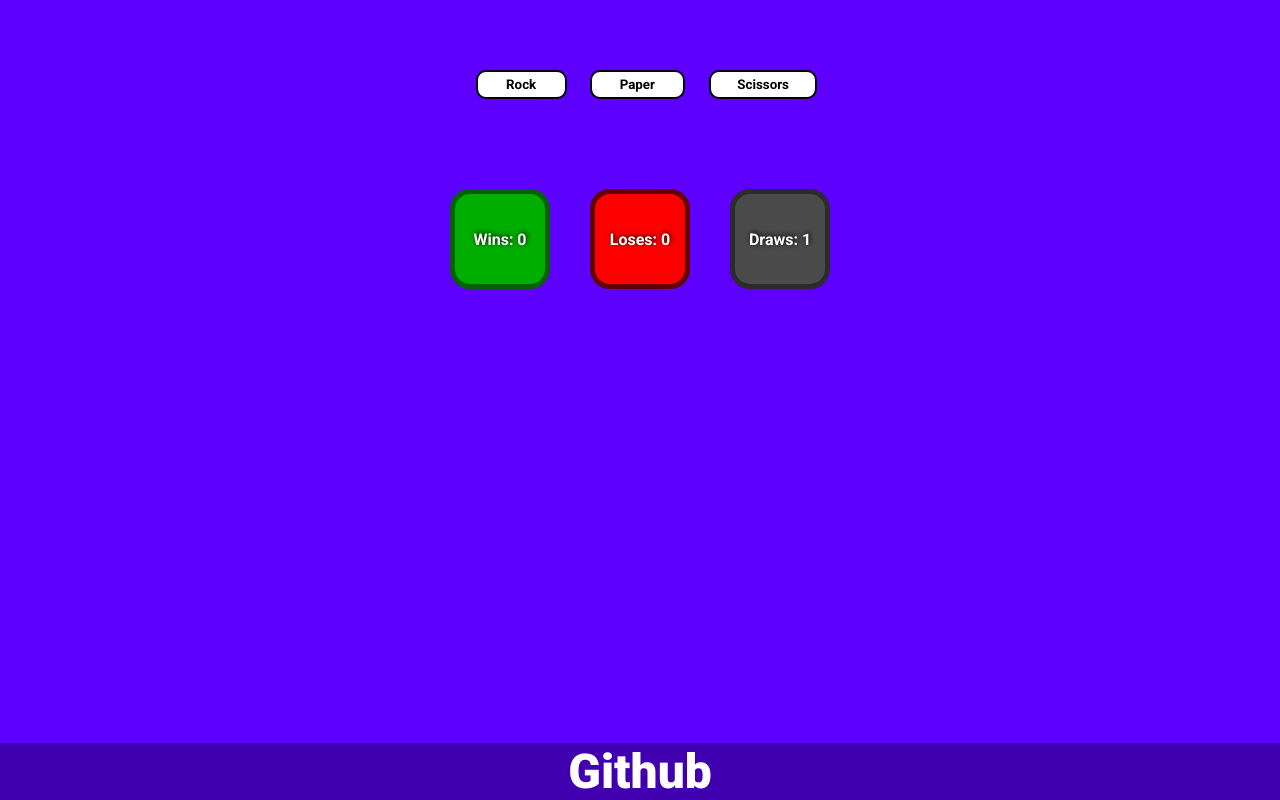
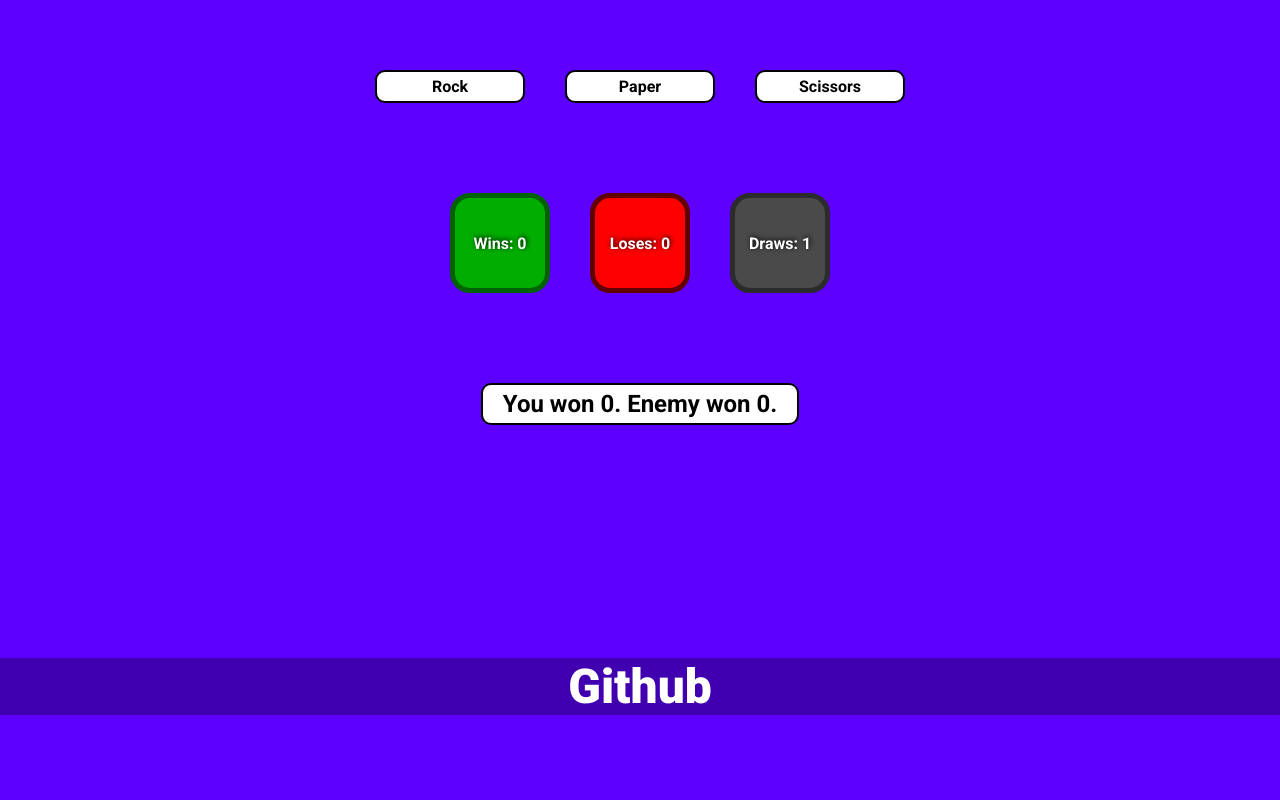
Before and after one commit to MateuszTate/Rock-Paper-Scissors-the-odin-project, a plain HTML site: page index.html in a window 1280 px wide. Both pictures are taken after a click on the button "Rock". Drawn offline with Linux system fonts and the light colour scheme.

Commit message:
Add some css and more javascript for better experience with the game

```diff
--- a/index.html
+++ b/index.html
@@ -20,10 +20,14 @@
 
     </div>
     <div class="container2">
-    <span class="wins">Wins: 0</span>
-    <span class="loses">Loses: 0</span>
-    <span class="draws">Draws: 0</span>
-</div>
+        <span class="wins">Wins: 0</span>
+        <span class="loses">Loses: 0</span>
+        <span class="draws">Draws: 0</span>
+    </div>
+    <div class="container3">
+        <span class="howManyWins">You won 0. Enemy won 0.</span>
+        <span class="percentOfWins"></span>
+    </div>
 
 <div class="footer">
     <a href="https://github.com/MateuszTate">Github</a>
--- a/script.js
+++ b/script.js
@@ -12,12 +12,16 @@ let getComputerChoice = function(){
 
 let computerSelection = getComputerChoice();
 
+const howManyWins = document.querySelector('.howManyWins');
+const percentOfWins = document.querySelector('.percentOfWins');
+
 let round = function(playerSelection,computerSelection){
 
 
     const wins = document.querySelector('.wins');
     const loses = document.querySelector('.loses');
     const draws = document.querySelector('.draws');
+
 
 
 
@@ -71,6 +75,19 @@ let round = function(playerSelection,computerSelection){
     loses.textContent = 'Loses: '+currentLoses;
     draws.textContent = 'Draws: '+currentDraws;
 
+    howManyWins.textContent = 'You won ' + currentWins + '. ' + 'Enemy won ' + currentLoses +'.';
+    let percent = currentWins/(currentWins+currentLoses);
+    if(currentLoses>0 && currentWins===0){
+        percent = 0;
+    }
+    if(currentLoses>0 || currentWins>0){
+        percentOfWins.textContent = 'It is equal to '+(Math.round(percent * 100)) + '%';
+        percentOfWins.style.display = 'block';
+
+    }
+
+
+
 
 
 }
--- a/style.css
+++ b/style.css
@@ -1,3 +1,8 @@
+
+html, body {
+    height: 100%;
+  }
+
 *{
     box-sizing: border-box;
     font-family: 'Roboto', sans-serif;
@@ -7,6 +12,8 @@ body{
     padding: 0;
     margin: 0;
     background: rgb(93, 0, 255);
+    display: flex;
+  flex-direction: column;
 }
 
 .container{
@@ -14,16 +21,18 @@ body{
     display: flex;
     justify-content: center;
     align-items: center;
+    flex-wrap: wrap;
 }
 
-span{
+.container2 span{
     display: flex;
     justify-content: center;
     margin: 20px;
 }
 
 button{
-    width: 80%;
+    font-size: 16px;
+    width: 150px;
     border: none;
     background-color: white;
     padding: 5px 20px 5px 20px;
@@ -84,11 +93,8 @@ button:hover{
     justify-content: center;
     align-items: center;
     background-color: rgb(64, 0, 175);
-    position: fixed;
-   left: 0;
-   bottom: 0;
-   width: 100%;
-
+    width: 100%;
+    margin-top: 18.2%;
 }
 
 .footer > a{
@@ -102,3 +108,45 @@ button:hover{
     color: white;
     text-decoration: none;
 }
+
+
+.container3{
+    /* width: 50%; */
+    display: flex;
+    justify-content: center;
+    align-items: center;
+    flex-direction: column;
+}
+
+span.howManyWins{
+    font-size: 24px;
+    border: none;
+    background-color: white;
+    padding: 5px 20px 5px 20px;
+    margin-top: 70px;
+    border-radius: 10px;
+    border: 2px solid rgb(0, 0, 0);
+    font-weight: 700;
+    color: black;
+}
+
+span.percentOfWins{
+    display: none;
+    font-size: 24px;
+    border: none;
+    background-color: white;
+    padding: 5px 20px 5px 20px;
+    margin-top: 70px;
+    border-radius: 10px;
+    border: 2px solid rgb(0, 0, 0);
+    font-weight: 700;
+    color: black;
+}
+
+
+.content {
+    flex: 1 0 auto;
+  }
+  .footer {
+    flex-shrink: 0;
+  }
```
